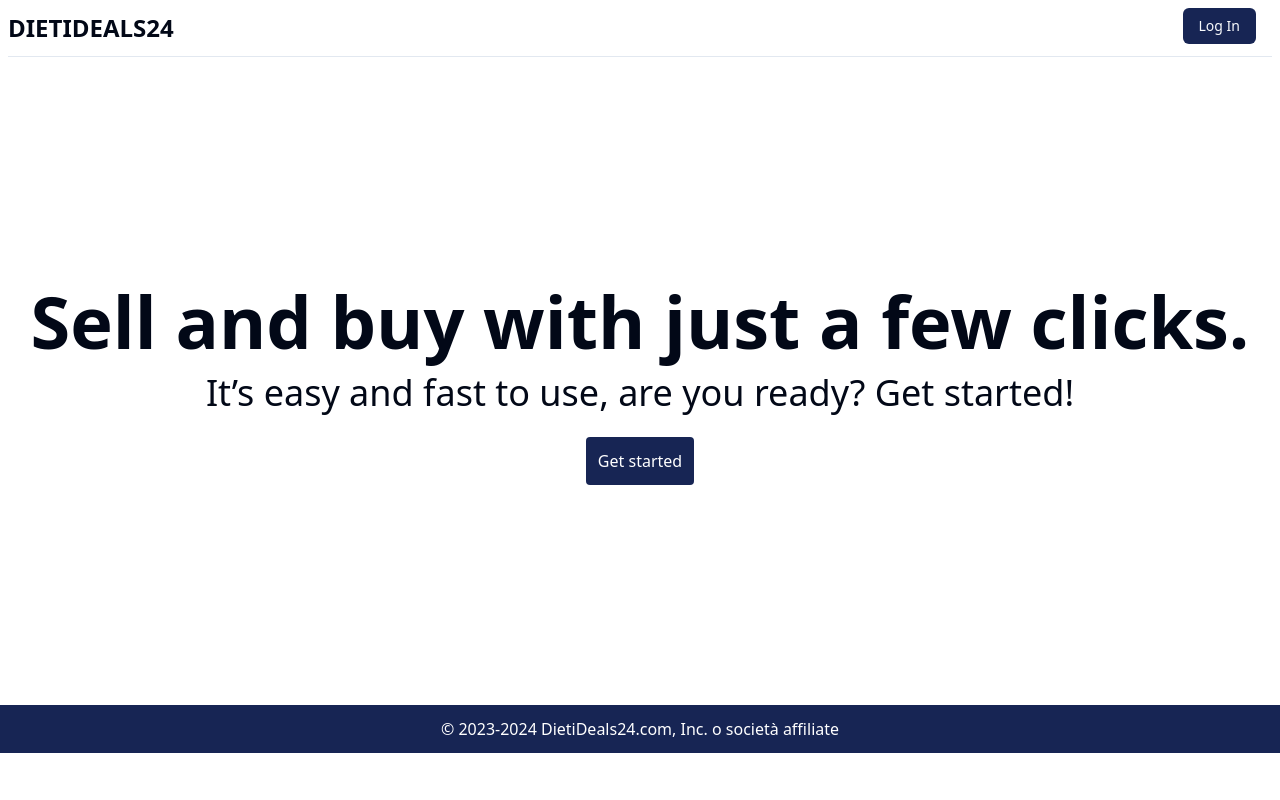
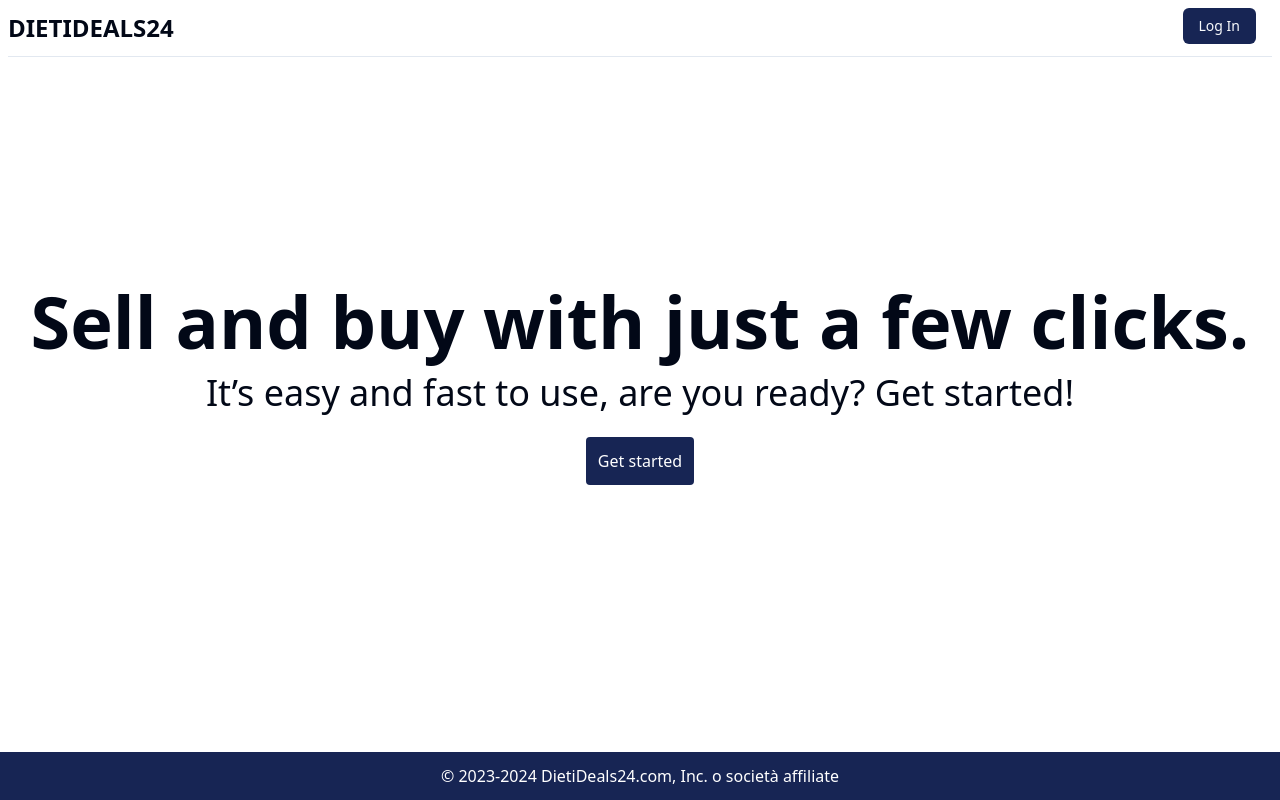
Before and after one commit to Graffioh/dietideals24ucm, a Next.js app: page /get-started in a window 1280 px wide. Built offline with nearby package versions, Linux system fonts and the light colour scheme.

Commit message:
Fix footer position in get-started

```diff
--- a/app/get-started/layout.js
+++ b/app/get-started/layout.js
@@ -12,10 +12,12 @@ export const metadata = {
 
 export default function HomeLayout({ children }) {
   return (
-    <div>
-      <Header headerType={"headerNotLogged"} />
-      <main className="flex-1">{children}</main>
-      <Footer />
-    </div>
+    <>
+      <div className="relative flex min-h-screen flex-col">
+        <Header headerType={"headerNotLogged"} />
+        <main className="flex-1">{children}</main>
+        <Footer />
+      </div>
+    </>
   );
 }
--- a/app/get-started/page.js
+++ b/app/get-started/page.js
@@ -5,7 +5,7 @@ export default function GetStartedPage() {
     <>
       <div className="flex flex-col h-[80vh] justify-center items-center w-full">
         <div className="mb-4 text-7xl font-extrabold">
-        <h1>Sell and buy with just a few clicks.  </h1>
+          <h1>Sell and buy with just a few clicks. </h1>
         </div>
         <div className="mb-4 text-4xl">
           <p>It’s easy and fast to use, are you ready? Get started!</p>
```
Lines whose indentation alone changed are shown as unchanged.
